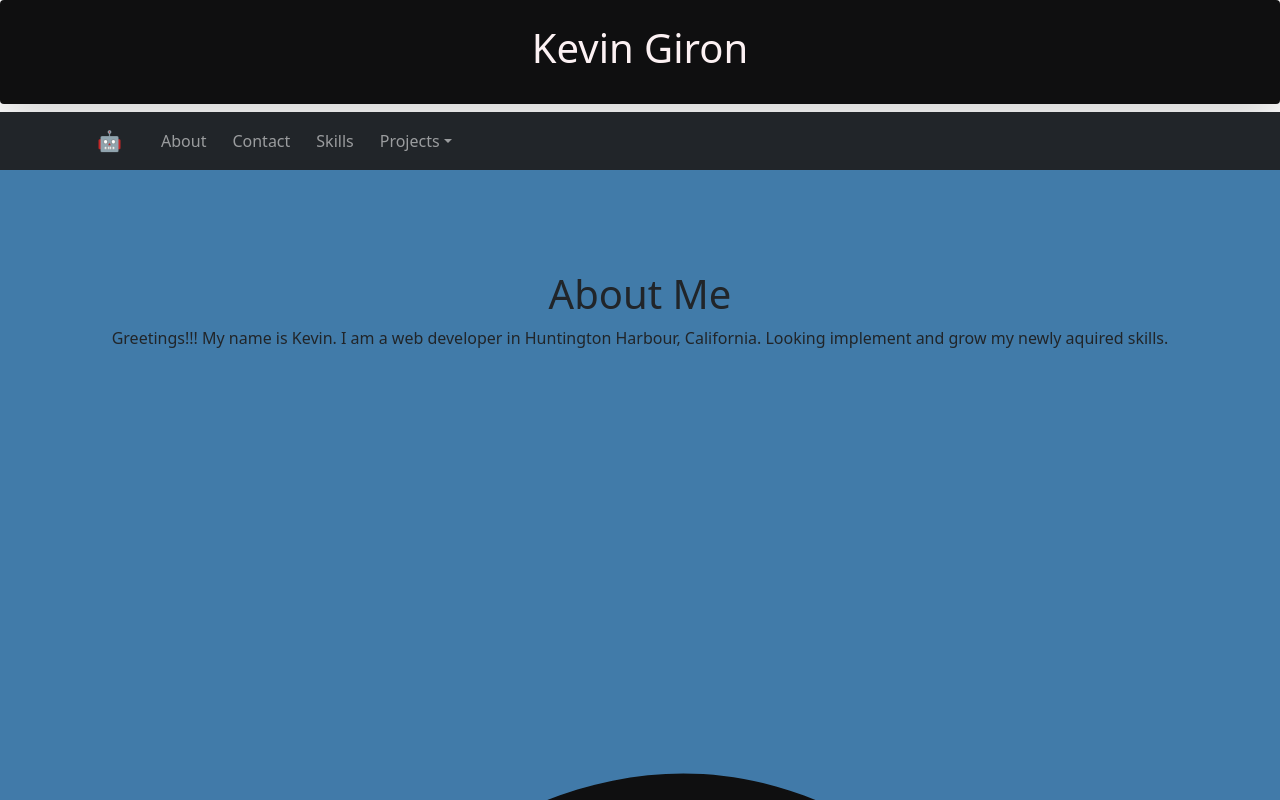
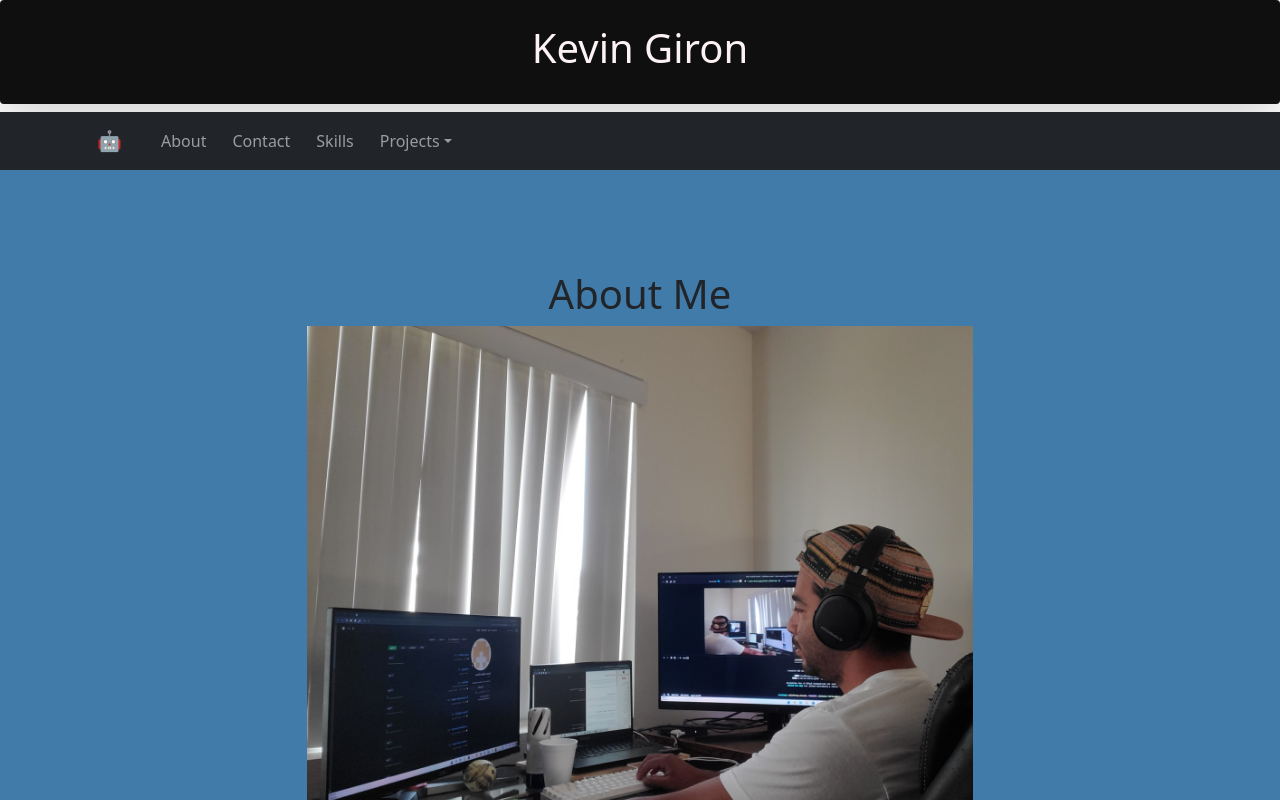
Before and after one commit to SIN88/react-portfolio, a React (Create React App) app: page / in a window 1280 px wide. Shown: the top 800 px of the page. Built offline with nearby package versions, Linux system fonts and the light colour scheme.

Commit message:
added a profile img

```diff
--- a/src/App.css
+++ b/src/App.css
@@ -35,4 +35,5 @@
   to {
     transform: rotate(360deg);
   }
+
 }
--- a/src/components/About/About.css
+++ b/src/components/About/About.css
@@ -7,3 +7,7 @@ section {
     flex-direction: column;
     align-items: center;
 }
+
+img{
+    height: 500px;
+}
--- a/src/components/About/index.js
+++ b/src/components/About/index.js
@@ -3,6 +3,7 @@ import './About.css'
 const About  =() => {
     return <>
     <h1>About Me</h1>
+    <img src="/images/profilepic.jpg" alt=""/>
     <p>
      Greetings!!! My name is Kevin. I am a web developer in Huntington Harbour, California.
      Looking implement and grow my newly aquired skills.
```
Also changed, not shown: public/images/profilepic.jpg (renamed from public/profilepic.jpg).
